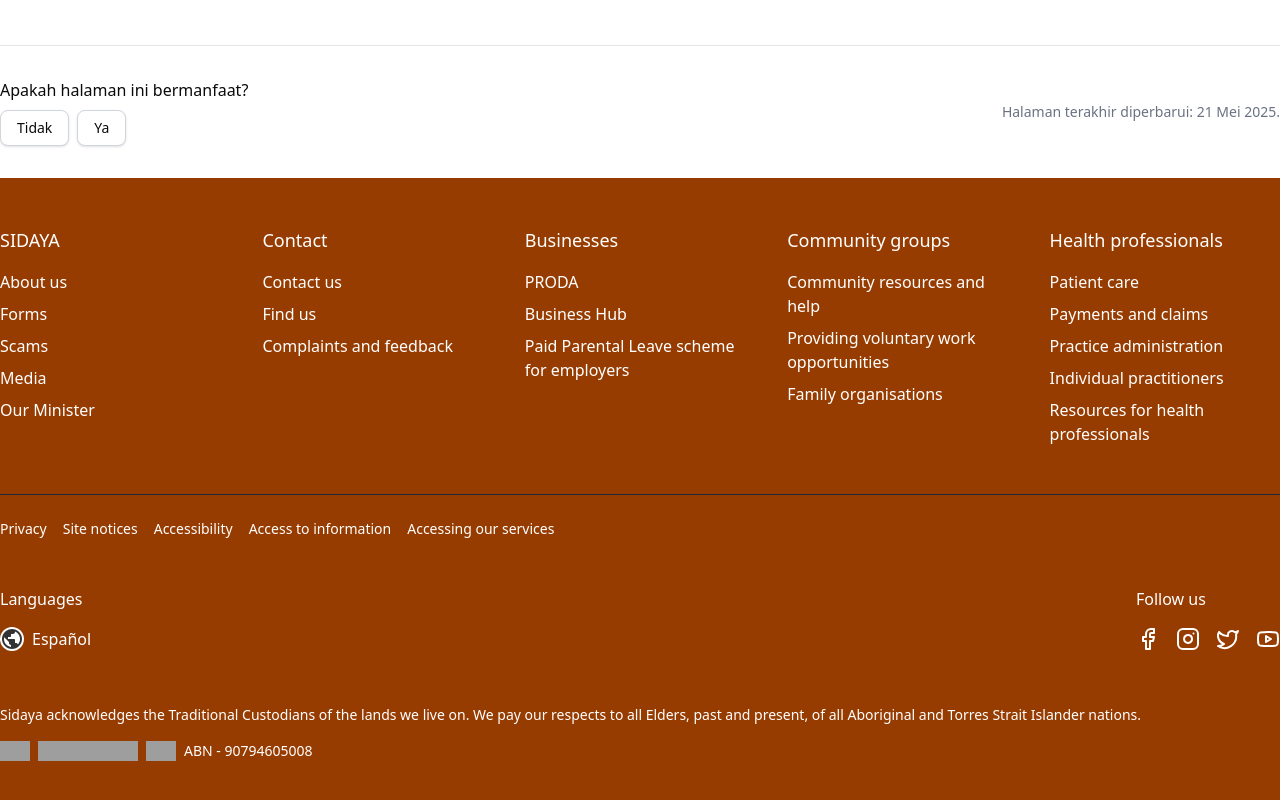
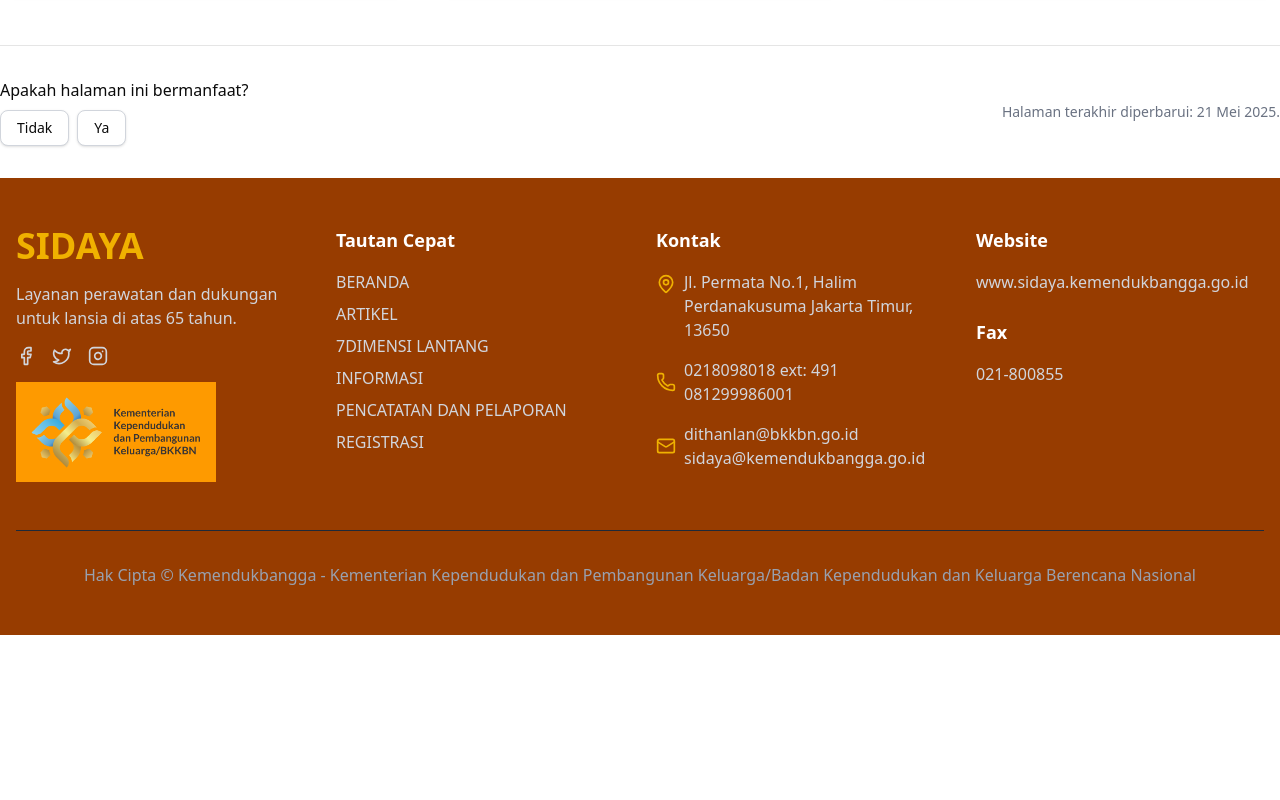
Before and after one commit to FadelArdyatam/sidaya-front, a Next.js app: page /kesehatan-dan-disabilitas in a window 1280 px wide. Shown: the part 1398-2198 px from the top of the page. After the commit the page ends 2033 px from the top, so only its background shows below. Built offline with nearby package versions, Linux system fonts and the light colour scheme; grey boxes are pictures that could not be loaded.

Commit message:
front end fixx

```diff
--- a/src/components/layout/footer.tsx
+++ b/src/components/layout/footer.tsx
@@ -1,177 +1,115 @@
 "use client";
 
 import Link from "next/link";
-import { Facebook, Instagram, Twitter, Youtube } from "lucide-react";
+import { Facebook, Instagram, Twitter, Mail, Phone, MapPin } from "lucide-react";
+import Image from "next/image";
 
 export default function Footer() {
   return (
     <footer className="bg-amber-800 text-white">
-      <div className="container mx-auto py-12">
-        <div className="grid grid-cols-1 md:grid-cols-2 lg:grid-cols-5 gap-8">
-          {/* SIDAYA */}
+      <div className="container mx-auto px-4 py-12">
+        <div className="grid grid-cols-1 md:grid-cols-4 gap-8">
           <div>
-            <h3 className="font-medium text-lg mb-4">SIDAYA</h3>
-            <nav className="space-y-2">
-              <Link href="/about-us" className="block hover:underline">
-                About us
-              </Link>
-              <Link href="/forms" className="block hover:underline">
-                Forms
-              </Link>
-              <Link href="/scams-and-identity-theft" className="block hover:underline">
-                Scams
-              </Link>
-              <Link href="/media" className="block hover:underline">
-                Media
-              </Link>
-              <Link href="https://ministers.dss.gov.au/katy-gallagher" className="block hover:underline">
-                Our Minister
-              </Link>
-            </nav>
+            <h3 className="text-4xl font-bold mb-4 text-yellow-500">SIDAYA</h3>
+            <p className="text-gray-300 mb-4">Layanan perawatan dan dukungan untuk lansia di atas 65 tahun.</p>
+            <div className="flex space-x-4">
+              <a href="#" className="text-gray-300 hover:text-yellow-500 transition-colors">
+                <Facebook size={20} />
+              </a>
+              <a href="#" className="text-gray-300 hover:text-yellow-500 transition-colors">
+                <Twitter size={20} />
+              </a>
+              <a href="#" className="text-gray-300 hover:text-yellow-500 transition-colors">
+                <Instagram size={20} />
+              </a>
+            </div>
+            <div className=" mt-4 bg-amber-500 w-10 h-5 md:w-50 md:h-25 shrink-0 p-3">
+                            <Image
+                              src="/images/logo-kemendukbangga-dengan-text.png"
+                              alt="Pencatatan dan Pelaporan"
+                              width={256}
+                              height={256}
+                              className="object-contain"
+                            />
+              </div>
           </div>
 
-          {/* Contact */}
           <div>
-            <h3 className="font-medium text-lg mb-4">Contact</h3>
-            <nav className="space-y-2">
-              <Link href="/contact-us" className="block hover:underline">
-                Contact us
-              </Link>
-              <Link href="https://findus.servicesaustralia.gov.au" className="block hover:underline">
-                Find us
-              </Link>
-              <Link href="/complaints-and-feedback" className="block hover:underline">
-                Complaints and feedback
-              </Link>
-            </nav>
+            <h3 className="text-lg font-bold mb-4">Tautan Cepat</h3>
+            <ul className="space-y-2">
+              <li>
+                <Link href="#" className="text-gray-300 hover:text-yellow-500 transition-colors">
+                  BERANDA
+                </Link>
+              </li>
+              <li>
+                <Link href="/artikel" className="text-gray-300 hover:text-yellow-500 transition-colors">
+                  ARTIKEL
+                </Link>
+              </li>
+              <li>
+                <Link href="/dimensi-lantang" className="text-gray-300 hover:text-yellow-500 transition-colors">
+                  7DIMENSI LANTANG
+                </Link>
+              </li>
+              <li>
+                <Link href="/informasi" className="text-gray-300 hover:text-yellow-500 transition-colors">
+                  INFORMASI
+                </Link>
+              </li>
+              <li>
+                <Link href="/pencatatan" className="text-gray-300 hover:text-yellow-500 transition-colors">
+                  PENCATATAN DAN PELAPORAN
+                </Link>
+              </li>
+              <li>
+                <Link href="/register" className="text-gray-300 hover:text-yellow-500 transition-colors">
+                  REGISTRASI
+                </Link>
+              </li>
+            </ul>
           </div>
 
-          {/* Businesses */}
           <div>
-            <h3 className="font-medium text-lg mb-4">Businesses</h3>
-            <nav className="space-y-2">
-              <Link href="/proda-provider-digital-access" className="block hover:underline">
-                PRODA
-              </Link>
-              <Link href="/business-hub" className="block hover:underline">
-                Business Hub
-              </Link>
-              <Link href="/paid-parental-leave-scheme-for-employers" className="block hover:underline">
-                Paid Parental Leave scheme for employers
-              </Link>
-            </nav>
+            <h3 className="text-lg font-bold mb-4">Kontak</h3>
+            <ul className="space-y-4">
+              <li className="flex items-start">
+                <MapPin size={20} className="mr-2 text-yellow-500 flex-shrink-0 mt-1" />
+                <span className="text-gray-300">Jl. Permata No.1, Halim Perdanakusuma Jakarta Timur, 13650</span>
+              </li>
+              <li className="flex items-center">
+                <Phone size={20} className="mr-2 text-yellow-500" />
+                <div>
+                  <p className="text-gray-300">0218098018 ext: 491</p>
+                  <p className="text-gray-300">081299986001</p>
+                </div>
+              </li>
+              <li className="flex items-center">
+                <Mail size={20} className="mr-2 text-yellow-500" />
+                <div>
+                  <p className="text-gray-300">dithanlan@bkkbn.go.id</p>
+                  <p className="text-gray-300">sidaya@kemendukbangga.go.id</p>
+                </div>
+              </li>
+            </ul>
           </div>
 
-          {/* Community groups */}
           <div>
-            <h3 className="font-medium text-lg mb-4">Community groups</h3>
-            <nav className="space-y-2">
-              <Link href="/community-resources-and-help" className="block hover:underline">
-                Community resources and help
-              </Link>
-              <Link href="/providing-voluntary-work-opportunities" className="block hover:underline">
-                Providing voluntary work opportunities
-              </Link>
-              <Link href="/family-organisations" className="block hover:underline">
-                Family organisations
-              </Link>
-            </nav>
-          </div>
-
-          {/* Health professionals */}
-          <div>
-            <h3 className="font-medium text-lg mb-4">Health professionals</h3>
-            <nav className="space-y-2">
-              <Link href="/patient-care" className="block hover:underline">
-                Patient care
-              </Link>
-              <Link href="/payments-and-claims-for-your-patients" className="block hover:underline">
-                Payments and claims
-              </Link>
-              <Link href="/practice-administration" className="block hover:underline">
-                Practice administration
-              </Link>
-              <Link href="/individual-practitioners" className="block hover:underline">
-                Individual practitioners
-              </Link>
-              <Link href="/resources-for-health-professionals" className="block hover:underline">
-                Resources for health professionals
-              </Link>
-            </nav>
+            <h3 className="text-lg font-bold mb-4">Website</h3>
+            <ul className="space-y-2">
+              <li>
+                <Link href="www.sidaya.kemendukbangga.go.id" className="text-gray-300 hover:text-yellow-500 transition-colors">
+                  www.sidaya.kemendukbangga.go.id
+                </Link>
+              </li>
+            </ul>
+            <h3 className="text-lg font-bold mt-6 mb-4">Fax</h3>
+            <p className="text-gray-300">021-800855</p>
           </div>
         </div>
 
-        {/* Footer bottom links */}
-        <div className="flex flex-wrap gap-4 mt-12 border-t border-gray-800 pt-6">
-          <Link href="/your-right-to-privacy" className="text-sm hover:underline">
-            Privacy
-          </Link>
-          <Link href="/site-notices" className="text-sm hover:underline">
-            Site notices
-          </Link>
-          <Link href="/accessibility" className="text-sm hover:underline">
-            Accessibility
-          </Link>
-          <Link href="/access-to-information" className="text-sm hover:underline">
-            Access to information
-          </Link>
-          <Link href="/accessing-our-services" className="text-sm hover:underline">
-            Accessing our services
-          </Link>
-        </div>
-
-        {/* Languages and Social Media */}
-        <div className="flex flex-col md:flex-row justify-between mt-12">
-          <div>
-            <h3 className="font-medium mb-4">Languages</h3>
-            <Link href="/information-your-language" className="inline-flex items-center hover:underline">
-              <span className="mr-2">
-                <svg width="24" height="24" viewBox="0 0 24 24" fill="none">
-                  <circle cx="12" cy="12" r="12" fill="white" />
-                  <path d="M12 2C6.48 2 2 6.48 2 12s4.48 10 10 10 10-4.48 10-10S17.52 2 12 2zm-1 17.93c-3.95-.49-7-3.85-7-7.93 0-.62.08-1.21.21-1.79L9 15v1c0 1.1.9 2 2 2v1.93zm6.9-2.54c-.26-.81-1-1.39-1.9-1.39h-1v-3c0-.55-.45-1-1-1H8v-2h2c.55 0 1-.45 1-1V7h2c1.1 0 2-.9 2-2v-.41c2.93 1.19 5 4.06 5 7.41 0 2.08-.8 3.97-2.1 5.39z" fill="#333" />
-                </svg>
-              </span>
-              Español
-            </Link>
-          </div>
-
-          <div>
-            <h3 className="font-medium mb-4 mt-6 md:mt-0">Follow us</h3>
-            <div className="flex space-x-4">
-              <Link href="/connect-with-us-social-media" className="hover:opacity-80">
-                <Facebook className="h-6 w-6" />
-              </Link>
-              <Link href="/connect-with-us-social-media" className="hover:opacity-80">
-                <Instagram className="h-6 w-6" />
-              </Link>
-              <Link href="/connect-with-us-social-media" className="hover:opacity-80">
-                <Twitter className="h-6 w-6" />
-              </Link>
-              <Link href="/connect-with-us-social-media" className="hover:opacity-80">
-                <Youtube className="h-6 w-6" />
-              </Link>
-            </div>
-          </div>
-        </div>
-
-        {/* Copyright and Acknowledgement */}
-        <div className="mt-12 text-sm">
-          <p className="mb-4">
-            Sidaya acknowledges the Traditional Custodians of the lands we live on. We pay our
-            respects to all Elders, past and present, of all Aboriginal and Torres Strait Islander nations.
-          </p>
-          <div className="flex items-center">
-            <svg width="30" height="20" viewBox="0 0 30 20">
-              <image href="https://ext.same-assets.com/1015004795/2895575613.svg" width="30" height="20" />
-            </svg>
-            <svg width="100" height="20" className="mx-2">
-              <image href="https://ext.same-assets.com/1015004795/3160495444.svg" width="100" height="20" />
-            </svg>
-            <svg width="30" height="20">
-              <image href="https://ext.same-assets.com/1015004795/2771603144.svg" width="30" height="20" />
-            </svg>
-            <span className="ml-2">ABN - 90794605008</span>
-          </div>
+        <div className="border-t border-gray-800 mt-12 pt-8 text-center text-gray-400">
+          <p>Hak Cipta © Kemendukbangga - Kementerian Kependudukan dan Pembangunan Keluarga/Badan Kependudukan dan Keluarga Berencana Nasional</p>
         </div>
       </div>
     </footer>
```
Also changed, not shown: src/app/kesehatan-dan-disabilitas/page.tsx (+8 -5 lines), public/images/disabled.png.
